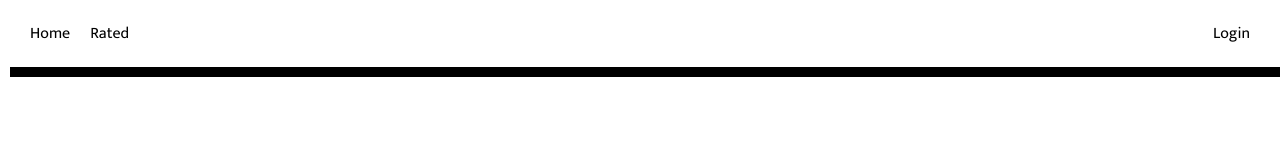
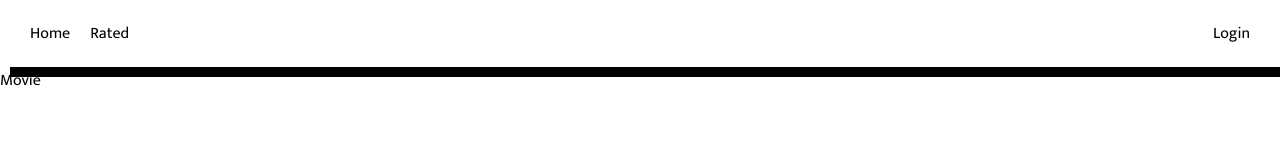
Before and after one commit to vivekrajput-93/movie-imdb, a React (Create React App) app: page /movie/1 in a window 1280 px wide. Before the commit this address had no page. Shown: the top 160 px of the page. Built offline with nearby package versions, Linux system fonts and the light colour scheme.

Commit message:
Home section is created

```diff
--- a/src/App.jsx
+++ b/src/App.jsx
@@ -4,8 +4,8 @@ import Home from "./pages/Home";
 import Auth from "./pages/Auth";
 import Rated from "./pages/Rated";
 import Navbar from "./components/Navbar";
-import Movie from "./components/Movie"
-import Show from "./components/Show"
+import Movie from "./components/Movie";
+import Show from "./components/Show";
 
 function App() {
   return (
@@ -16,7 +16,7 @@ function App() {
           <Route path="/" element={<Home/>} />
           <Route path="/auth" element={<Auth/>} />
           <Route path="/rated" element={<Rated/>} />
-          <Route path="/moive/:id" element={<Movie />} />
+          <Route path="/movie/:id" element={<Movie />} />
           <Route path="/show/:id" element={<Show />} />
         </Routes>
       </Router>
--- a/src/components/Column.jsx
+++ b/src/components/Column.jsx
@@ -1,7 +1,6 @@
-// Column component
 import React from 'react';
+import { Link } from 'react-router-dom';
 import "../CSS/Card.css";
-import { Link } from 'react-router-dom';
 
 const truncateText = (text, maxLength) => {
   if (text.length > maxLength) {
@@ -10,7 +9,6 @@ const truncateText = (text, maxLength) => {
   return text;
 };
 
-
 const Column = ({ data }) => {
   const maxLength = 200; // Maximum length for description
 
@@ -18,16 +16,16 @@ const Column = ({ data }) => {
     <div className="card-container">
       {data && data.length > 0 ? (
         data.map((item) => (
-          <>
-          <div className="card" key={item.id}>
+          <div key={item.id} className="card">
+            <Link to={item.media_type == 'movie' ? `/movie/${item.id}` : `/show/${item.id}`}>
               <img src={`https://image.tmdb.org/t/p/w500/${item.poster_path}`} alt={item.title || item.name} />
               <div className="card-details">
                 <h3>{item.title || item.name}</h3>
                 <p>Release Date: {item.release_date || item.first_air_date}</p>
                 <p>{truncateText(item.overview, maxLength)}</p>
               </div>
+            </Link>
           </div>
-          </>
         ))
       ) : (
         <p>No data available</p>
--- a/src/components/Movie.jsx
+++ b/src/components/Movie.jsx
@@ -0,0 +1,9 @@
+import React from 'react'
+
+const Movie = () => {
+  return (
+    <div>Movie</div>
+  )
+}
+
+export default Movie
--- a/src/components/Show.jsx
+++ b/src/components/Show.jsx
@@ -0,0 +1,9 @@
+import React from 'react'
+
+const Show = () => {
+  return (
+    <div>Show</div>
+  )
+}
+
+export default Show
```
Lines whose indentation alone changed are shown as unchanged.
